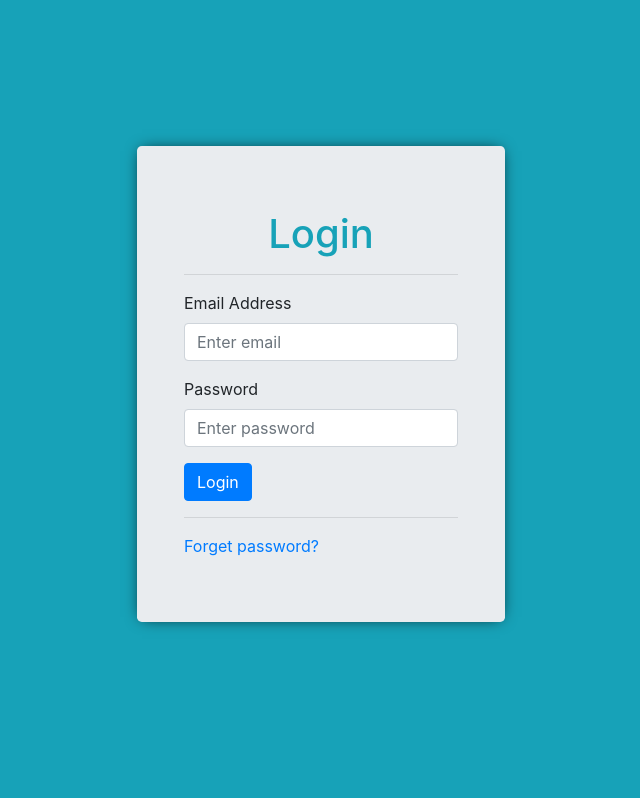
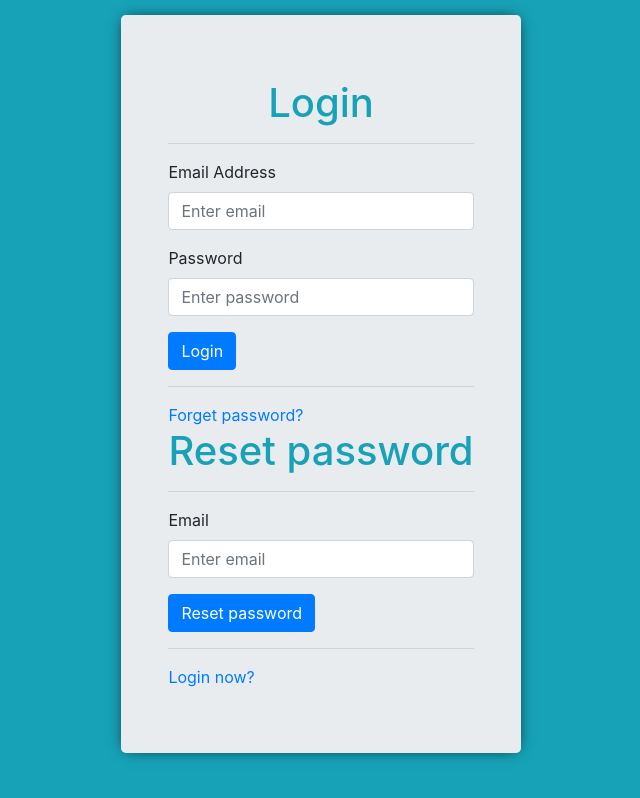
Before and after one commit to chamalg/crm-frontend, a React (Create React App) app: page / in a window 1280 px wide. Shown: the whole page, without its empty margins (319-959 px from the left). Built offline with nearby package versions, Linux system fonts and the light colour scheme.

Commit message:
Some changes

```diff
--- a/src/components/login/Login.js
+++ b/src/components/login/Login.js
@@ -1,7 +1,11 @@
 import React from 'react';
+import PropTypes from 'prop-types';
+
 import { Container, Row, Col, Form, Button } from 'react-bootstrap';
 
-export const LoginForm = ({ handleChange }) => {
+
+export const LoginForm = ({ handleOnChange, onLogin, email, password }) => {
+
 
 
     return (
@@ -10,14 +14,14 @@ export const LoginForm = ({ handleChange }) => {
                 <Col>
                     <h1 className="text-info text-center">Login</h1>
                     <hr />
-                    <Form>
+                    <Form onSubmit={onLogin} autoComplete="off">
                         <Form.Group>
                             <Form.Label>Email Address</Form.Label>
-                            <Form.Control type="email" name="email" onChange={handleChange} placeholder="Enter email" required />
+                            <Form.Control type="email" name="email" value={email} onChange={handleOnChange} placeholder="Enter email" required />
                         </Form.Group>
                         <Form.Group>
                             <Form.Label>Password</Form.Label>
-                            <Form.Control type="password" name="password" onChange={handleChange} placeholder="Enter password" required />
+                            <Form.Control type="password" name="password" value={password} onChange={handleOnChange} placeholder="Enter password" required />
                         </Form.Group>
                         <Button type="submit">Login</Button>
                     </Form>
@@ -32,3 +36,11 @@ export const LoginForm = ({ handleChange }) => {
         </Container>
     )
 }
+
+
+LoginForm.prototypes = {
+    handleOnChange: PropTypes.func.isRequired,
+    onLogin: PropTypes.func.isRequired,
+    email: PropTypes.string.isRequired,
+    password: PropTypes.string.isRequired
+}
--- /dev/null
+++ b/src/components/password-reset/PasswordReset.js
@@ -0,0 +1,41 @@
+import React from 'react';
+import PropTypes from 'prop-types';
+
+import { Container, Row, Col, Form, Button } from 'react-bootstrap';
+
+
+export const PasswordReset = ({ handleOnChange, onReset, email }) => {
+
+
+
+    return (
+        <Container>
+            <Row>
+                <Col>
+                    <h1 className="text-info text-center">Reset password</h1>
+                    <hr />
+                    <Form onSubmit={onReset} autoComplete="off">
+                        <Form.Group>
+                            <Form.Label>Email</Form.Label>
+                            <Form.Control type="email" name="email" value={email} onChange={handleOnChange} placeholder="Enter email" required />
+                        </Form.Group>
+                        <Button type="submit">Reset password</Button>
+                    </Form>
+                    <hr />
+                </Col>
+            </Row>
+            <Row>
+                <Col>
+                    <a href="#!">Login now?</a>
+                </Col>
+            </Row>
+        </Container>
+    )
+}
+
+
+PasswordReset.prototypes = {
+    handleOnChange: PropTypes.func.isRequired,
+    onReset: PropTypes.func.isRequired,
+    email: PropTypes.string.isRequired
+}
--- a/src/pages/entry/EntryPage.js
+++ b/src/pages/entry/EntryPage.js
@@ -2,6 +2,7 @@ import React, { useState } from 'react'
 
 import { Jumbotron } from 'react-bootstrap';
 import { LoginForm } from '../../components/login/Login';
+import { PasswordReset } from '../../components/password-reset/PasswordReset';
 
 import './entry.css';
 
@@ -16,15 +17,26 @@ export const Entry = () => {
     const { email, password } = data;
 
     const handleChange = e => {
-        const {name, value} = e.target;
+        const { name, value } = e.target;
         setData({ ...data, [name]: value })
-        console.log("---data--", email, password)
+    }
+
+
+    const handleSubmit = (e) => {
+        e.preventDefault()
+
+        if (!email || !password) {
+            alert("Please provide all required information.")
+        }
+
+
     }
 
     return (
         <div className="entry-page bg-info">
             <Jumbotron className="form-box">
-                <LoginForm handleChange={handleChange} />
+                <LoginForm handleOnChange={handleChange} email={email} password={password} onLogin={handleSubmit} />
+                <PasswordReset handleOnChange={handleChange} email={email} onReset={handleSubmit} />
             </Jumbotron>
         </div>
     )
```
